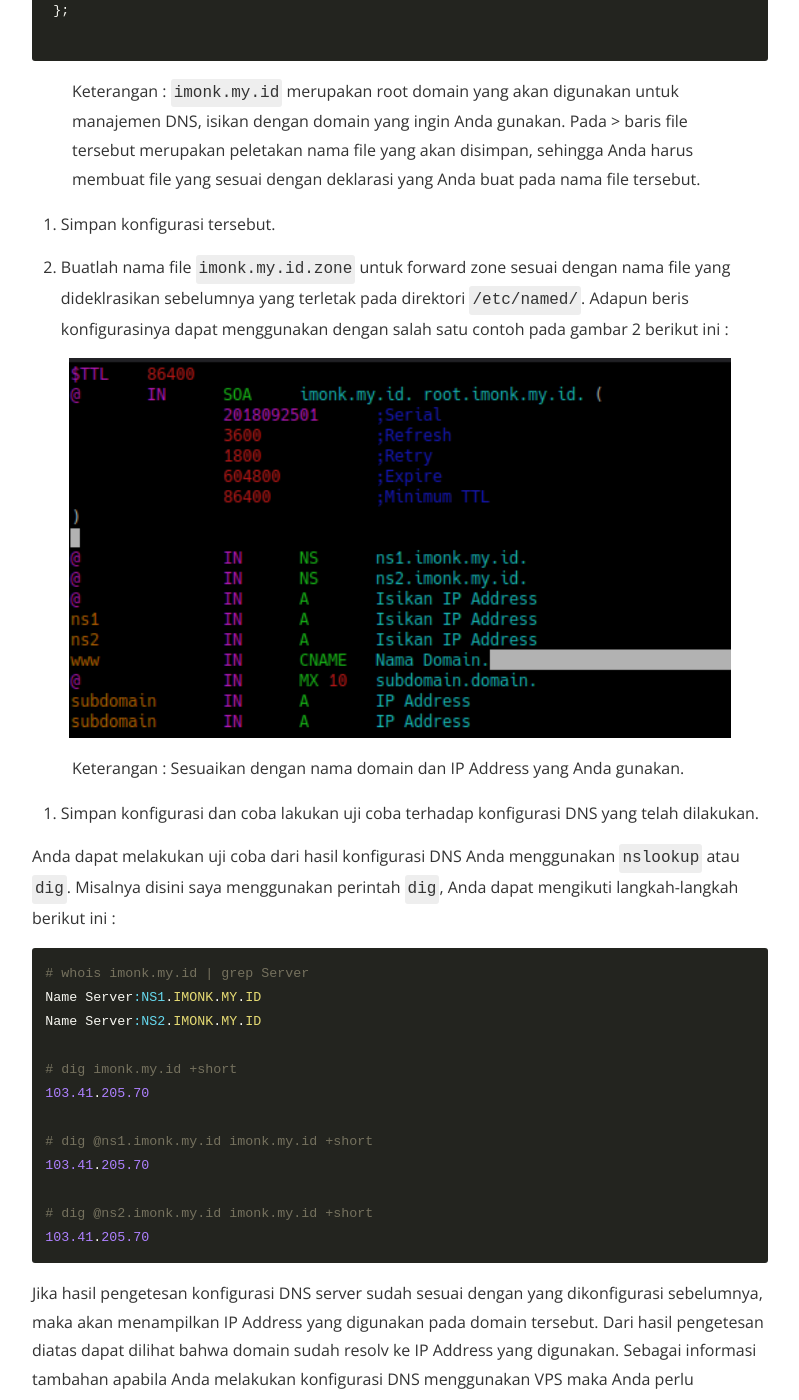
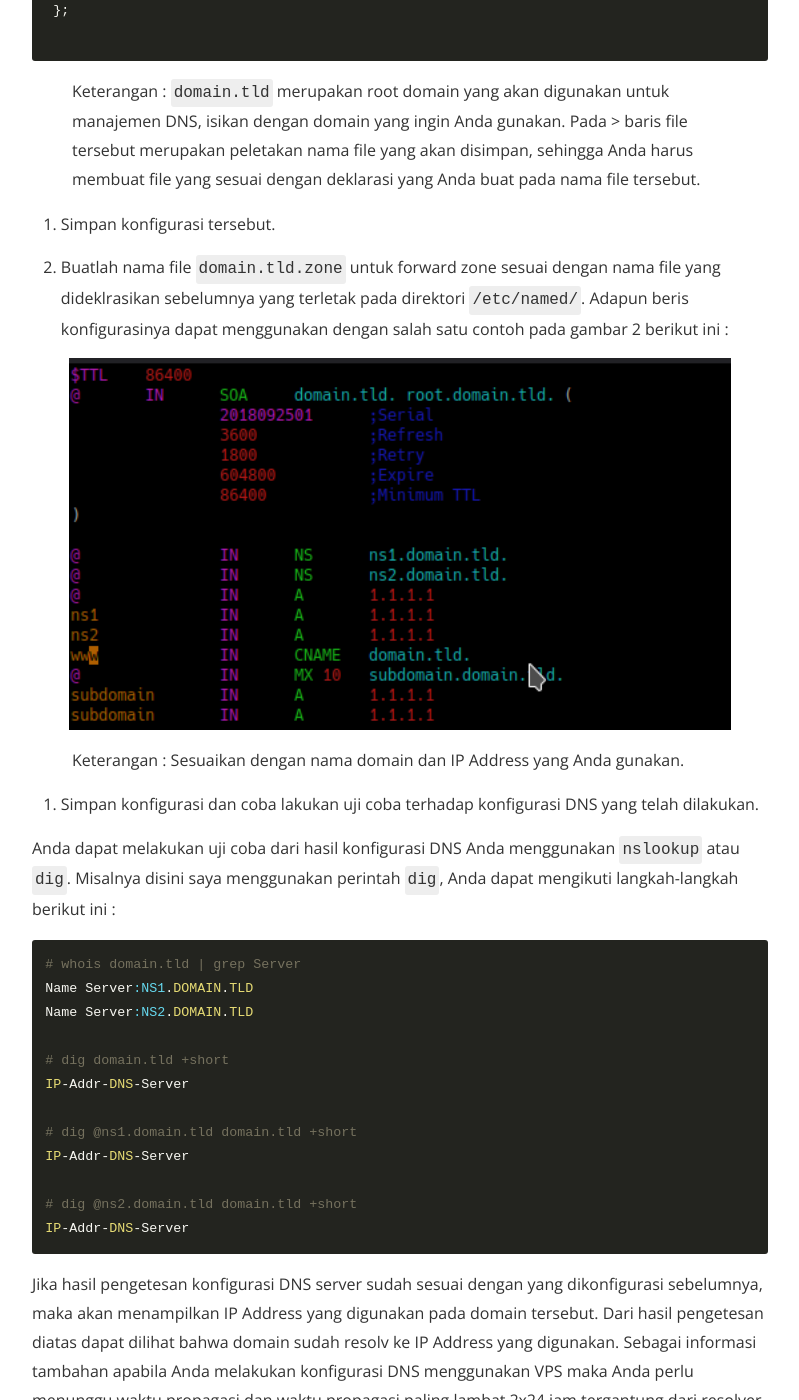
Before and after one commit to linux-malang/linux-malang.github.io, a Jekyll site: the page built from _posts/2019-10-23-Cara-Install-dan-Konfigurasi-DNS-Server-dengan-CentOs-7.md, in a window 1280 px wide and 1400 px high, scrolled down 2645 px. Shown: the whole window, without its empty margins (240-1039 px from the left). Built offline with Jekyll 4.4.1, drawn with Linux system fonts in a browser that asks for light colours; nearby versions of some CDN libraries; some of the changed text lies outside the part shown.

Commit message:
Revisi Tambah Post DNS(4) - Imron Rosyadi

````diff
--- a/_posts/2019-10-23-Cara-Install-dan-Konfigurasi-DNS-Server-dengan-CentOs-7.md
+++ b/_posts/2019-10-23-Cara-Install-dan-Konfigurasi-DNS-Server-dengan-CentOs-7.md
@@ -43,27 +43,27 @@ vim /etc/named.conf
 ```
 2. Sesuaikan dengan konfigurasi IP Address yang Anda gunakan saat ini, untuk detail penggunaannya dapat melalui gambar 1 dibawah ini :
 
-![Screenshot Git-FTP](/assets/images/Konfigurasi-IP-Address-named.png)
+![Screenshot DNS-server](/assets/images/Konfigurasi-IP-Address-named.png)
 
 3. Selanjutnya Anda perlu mendeskripsikan nama domain yang akan digunakan pada website Anda, sehingga Anda perlu menambahkan baris konfigurasi seperti berikut :
 
 ```
-zone    "imonk.my.id"  {
+zone    "domain.tld"  {
         type master;
-        file    "/etc/named/imonk.my.id.zone";
+        file    "/etc/named/domain.tld.zone";
  };
 
 ```
 
 > Keterangan :
-> `imonk.my.id` merupakan root domain yang akan digunakan untuk manajemen DNS, isikan dengan domain yang ingin Anda gunakan. Pada > baris file tersebut merupakan peletakan nama file yang akan disimpan, sehingga Anda harus membuat file yang sesuai dengan
+> `domain.tld` merupakan root domain yang akan digunakan untuk manajemen DNS, isikan dengan domain yang ingin Anda gunakan. Pada > baris file tersebut merupakan peletakan nama file yang akan disimpan, sehingga Anda harus membuat file yang sesuai dengan
 > deklarasi yang Anda buat pada nama file tersebut.
 
 4. Simpan konfigurasi tersebut.
 
-5. Buatlah nama file `imonk.my.id.zone` untuk forward zone sesuai dengan nama file yang dideklrasikan sebelumnya yang terletak pada direktori `/etc/named/`. Adapun beris konfigurasinya dapat menggunakan dengan salah satu contoh pada gambar 2 berikut ini :
+5. Buatlah nama file `domain.tld.zone` untuk forward zone sesuai dengan nama file yang dideklrasikan sebelumnya yang terletak pada direktori `/etc/named/`. Adapun beris konfigurasinya dapat menggunakan dengan salah satu contoh pada gambar 2 berikut ini :
 
-![Screenshot Git-FTP](/assets/images/Konfigurasi-Forward-Zone.png)
+![Screenshot DNS-server](/assets/images/Konfigurasi-Forward-Zone.png)
 
 
 > Keterangan :
@@ -75,18 +75,18 @@ Anda dapat melakukan uji coba dari hasil konfigurasi DNS Anda menggunakan `nsloo
 
 
 ```
-# whois imonk.my.id | grep Server
-Name Server:NS1.IMONK.MY.ID
-Name Server:NS2.IMONK.MY.ID
+# whois domain.tld | grep Server
+Name Server:NS1.DOMAIN.TLD
+Name Server:NS2.DOMAIN.TLD
 
-# dig imonk.my.id +short
-103.41.205.70
+# dig domain.tld +short
+IP-Addr-DNS-Server
 
-# dig @ns1.imonk.my.id imonk.my.id +short
-103.41.205.70
+# dig @ns1.domain.tld domain.tld +short
+IP-Addr-DNS-Server
 
-# dig @ns2.imonk.my.id imonk.my.id +short
-103.41.205.70
+# dig @ns2.domain.tld domain.tld +short
+IP-Addr-DNS-Server
 ```
 
 Jika hasil pengetesan konfigurasi DNS server sudah sesuai dengan yang dikonfigurasi sebelumnya, maka akan menampilkan IP Address yang digunakan pada domain tersebut. Dari hasil pengetesan diatas dapat dilihat bahwa domain sudah resolv ke IP Address yang digunakan. Sebagai informasi tambahan apabila Anda melakukan konfigurasi DNS menggunakan VPS maka Anda perlu menunggu waktu propagasi dan waktu propagasi paling lambat 2x24 jam tergantung dari resolver ISP yang Anda gunakan, namun jika Anda menggunakan VM local Anda hanya menunggu beberapa saat domain tersebut akan resolv atau biasanya dapat resolv secara langsung tergantung dari segi konfigurasi resolver juga (resolv.conf).
@@ -99,7 +99,7 @@ yum install httpd
 
 Coba akses root domain Anda pada web browser, apabila berhasil maka akan tampil seperti pada gambar 3 berikut ini :
 
-![Screenshot Git-FTP](/assets/images/Hasil-web-server.png)
+![Screenshot DNS-server](/assets/images/Hasil-web-server.png)
 
 Demikian informasi yang dapat saya bagikan semoga ilmu dan pengetahun tentang DNS Server ini dapat bermanfaat dan barokah buat kita semua. Aamiin
 
````
Also changed, not shown: assets/images/Konfigurasi-Forward-Zone.png, assets/images/Konfigurasi-IP-Address-named(2).png.
